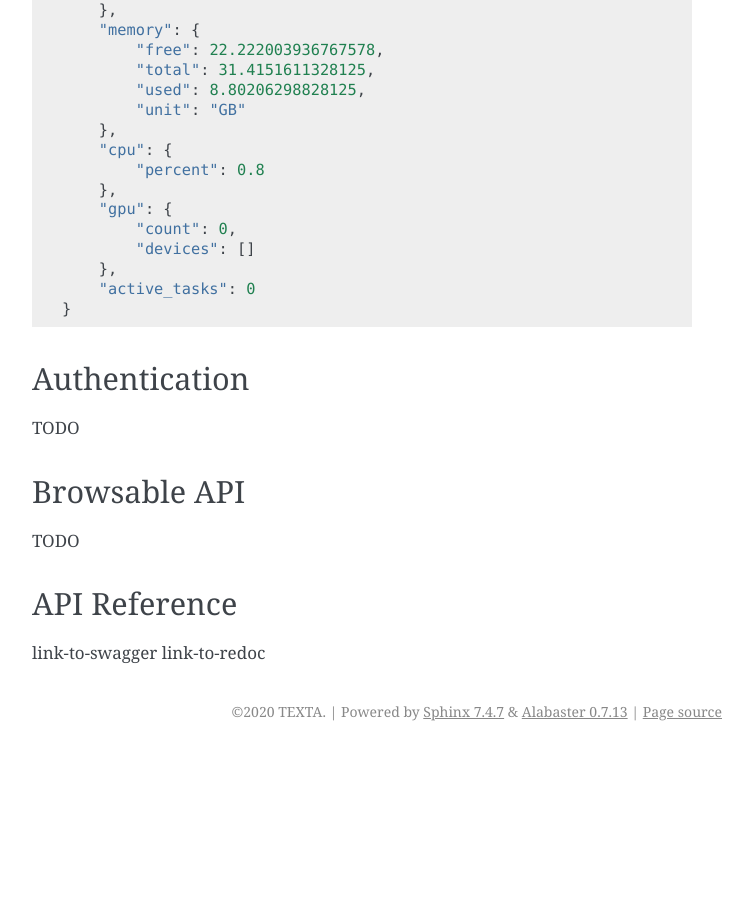
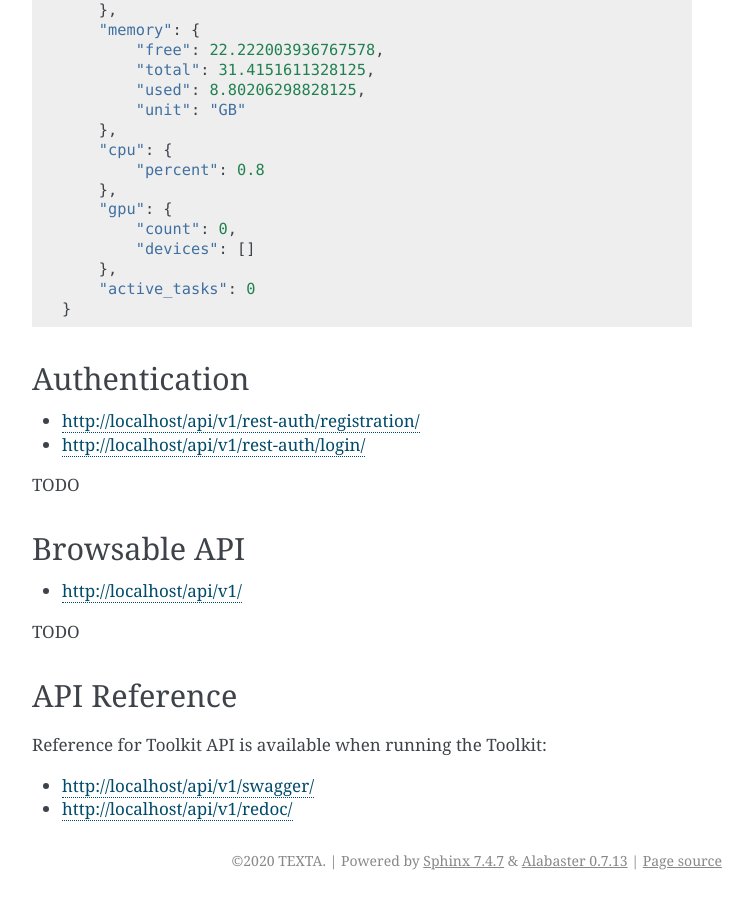
Before and after one commit to texta-tk/texta-tk.github.io, a Sphinx documentation site: the page built from source/api.rst, in a window 1280 px wide and 900 px high, scrolled down 1148 px. Shown: the whole window, without its empty margins (388-1141 px from the left). Built offline with Sphinx 7.4.7, drawn with Linux system fonts in a browser that asks for light colours; formulas are drawn with MathJax 3; before the commit the page ends 1899 px from its top, so only the background shows below that.

Commit message:
urls for api ref

```diff
--- a/source/api.rst
+++ b/source/api.rst
@@ -12,15 +12,24 @@ The endpoint responds with information abouth the availability of services (e.g.
 Authentication
 --------------
 
+* http://localhost/api/v1/rest-auth/registration/
+
+* http://localhost/api/v1/rest-auth/login/
+
 TODO
 
 Browsable API
 -------------
+
+* http://localhost/api/v1/
 
 TODO
 
 API Reference
 -------------
 
-link-to-swagger
-link-to-redoc
+Reference for Toolkit API is available when running the Toolkit:
+
+* http://localhost/api/v1/swagger/
+
+* http://localhost/api/v1/redoc/
```
